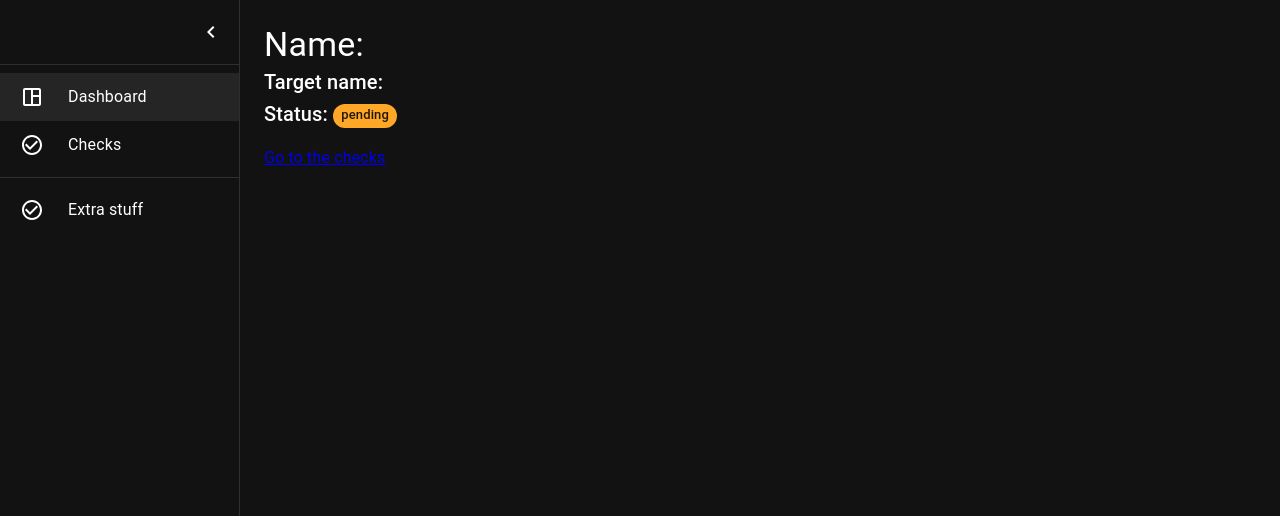
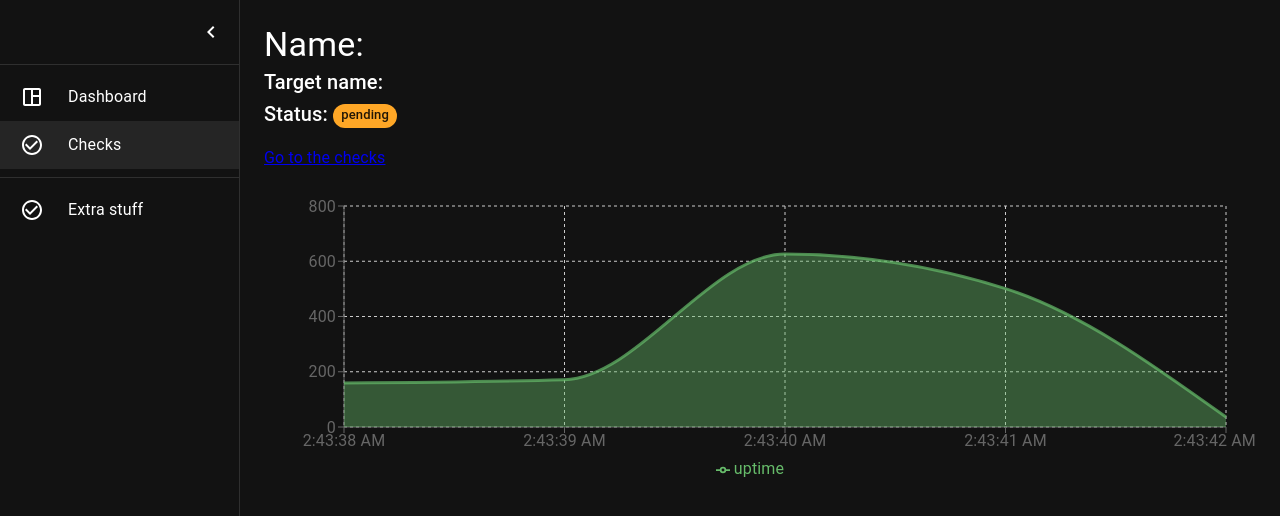
Before and after one commit to ahmed-kino/natsUptimeBot, a React (Create React App) app in the folder ui/: page /checks/1 in a window 1280 px wide. Shown: the top 516 px of the page. Built offline with nearby package versions, Linux system fonts and the light colour scheme; no server answers.

Commit message:
Add monitoring chart

```diff
--- a/ui/package.json
+++ b/ui/package.json
@@ -14,11 +14,13 @@
     "@types/node": "^16.7.13",
     "@types/react": "^18.0.0",
     "@types/react-dom": "^18.0.0",
+    "install": "^0.13.0",
     "react": "^18.2.0",
     "react-dom": "^18.2.0",
     "react-router": "^6.14.2",
     "react-router-dom": "^6.14.2",
     "react-scripts": "5.0.1",
+    "recharts": "^2.7.2",
     "typescript": "^4.4.2",
     "web-vitals": "^2.1.0"
   },
--- a/ui/src/components/CheckDetails.tsx
+++ b/ui/src/components/CheckDetails.tsx
@@ -3,6 +3,7 @@ import React, { useEffect, useState } from "react";
 import { useParams } from "react-router";
 import { Check } from "./types";
 import { Link } from "react-router-dom";
+import MonitoringChart from "./MonitoringChart";
 
 const CheckDetails: React.FC = () => {
   const [check, setCheck] = useState<Check | null>(null);
@@ -27,6 +28,7 @@ const CheckDetails: React.FC = () => {
       <p>
         <Link to="/checks">Go to the checks</Link>
       </p>
+      <MonitoringChart />
     </>
   );
 };
--- /dev/null
+++ b/ui/src/components/MonitoringChart.tsx
@@ -0,0 +1,79 @@
+import React, { useState, useEffect } from "react";
+import {
+  XAxis,
+  YAxis,
+  CartesianGrid,
+  Tooltip,
+  Legend,
+  ResponsiveContainer,
+  Area,
+  AreaChart,
+} from "recharts";
+
+interface UptimeData {
+  time: string;
+  uptime: number;
+}
+
+const MAX_VISIBLE_DATA = 60;
+
+const MonitoringChart: React.FC = () => {
+  const [data, setData] = useState<UptimeData[]>([]);
+  const [offset, setOffset] = useState<number>(0);
+
+  useEffect(() => {
+    const generateData = () => {
+      const newUptimeData: UptimeData = {
+        time: new Date().toLocaleTimeString(),
+        uptime: Math.floor(Math.random() * 1000), // Replace this with your real uptime data
+      };
+
+      setData((prevData) => [...prevData, newUptimeData]);
+    };
+
+    const interval = setInterval(generateData, 1000);
+
+    return () => clearInterval(interval);
+  }, []);
+
+  useEffect(() => {
+    if (data.length > MAX_VISIBLE_DATA) {
+      setOffset((prevOffset) => prevOffset + 1);
+    }
+  }, [data]);
+
+  const visibleData = data.slice(offset, offset + MAX_VISIBLE_DATA);
+
+  const xDomain = visibleData.map((point) => point.time);
+
+  return (
+    <ResponsiveContainer width="100%" height={300}>
+      <AreaChart
+        data={visibleData}
+        margin={{
+          top: 20,
+          right: 30,
+          left: 20,
+          bottom: 5,
+        }}
+      >
+        <CartesianGrid strokeDasharray="3 3" />
+        <XAxis dataKey="time" domain={xDomain} interval="preserveStartEnd" />
+        <YAxis />
+        <Tooltip />
+        <Legend />
+        <Area
+          isAnimationActive={false}
+          type="monotoneX"
+          dataKey="uptime"
+          fill="#66bb6a"
+          opacity={0.7}
+          stroke="#66bb6a"
+          strokeWidth={3}
+        />
+      </AreaChart>
+    </ResponsiveContainer>
+  );
+};
+
+export default MonitoringChart;
--- a/ui/src/components/SideDrawer.tsx
+++ b/ui/src/components/SideDrawer.tsx
@@ -149,9 +149,12 @@ const SideDrawer: React.FC = () => {
   useEffect(() => {
     const currentPath = location.pathname;
 
-    const selectedItem = [...SIDEBAR_ITEMS, ...EXTRA_ITEMS].find(
-      (item) => "/" + item.path === currentPath
-    );
+    const selectedItem = [...SIDEBAR_ITEMS, ...EXTRA_ITEMS].find((item) => {
+      const unSlashedCurrentPath = currentPath.substring(1);
+      if (item.path === "checks" && unSlashedCurrentPath !== "")
+        return unSlashedCurrentPath.startsWith(item.path);
+      return item.path === unSlashedCurrentPath;
+    });
 
     if (selectedItem) {
       setSelectedItem(selectedItem.name);
```
Also changed, not shown: 1 other file (tests, documents, lock files or other folders).
